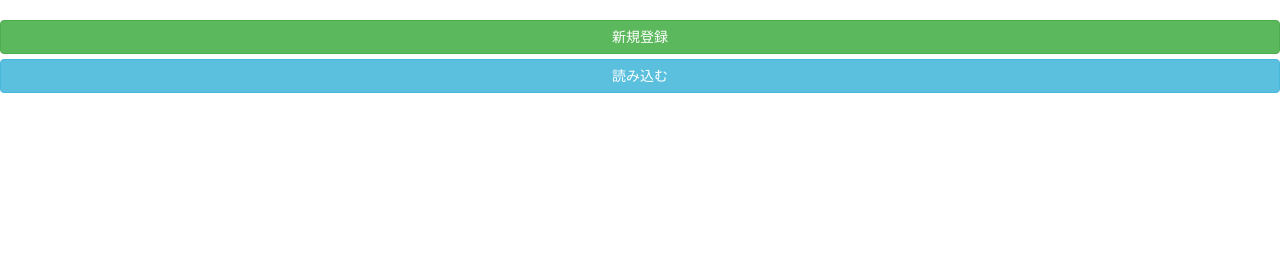
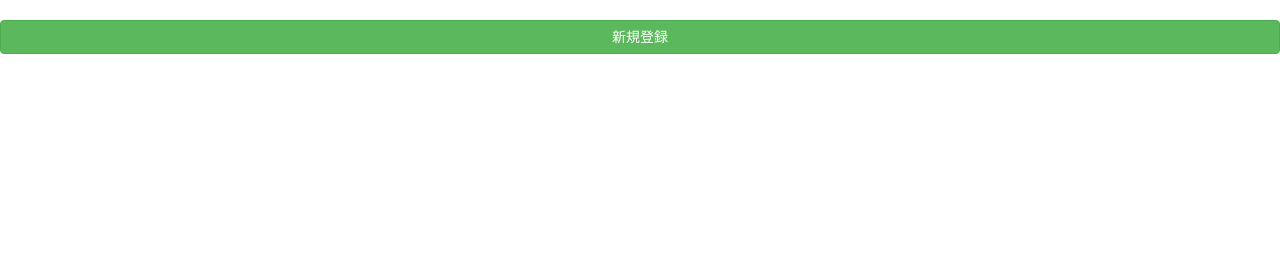
Before and after one commit to takapc/ClubSystem-new, a Flask app: page / in a window 1280 px wide. Shown: the part 39-300 px from the top of the page. Run offline with Flask 2, Linux system fonts and the light colour scheme; data that the repository does not hold is empty; some libraries are stand-ins or nearby versions.

Commit message:
delete 読み取り btn

```diff
--- a/server/templates/index.html
+++ b/server/templates/index.html
@@ -31,7 +31,6 @@ block title %}入退室管理画面{% endblock %} {% block navbar %}
     </tbody>
 </table>
 <button onclick="location.href='/name'" class="btn btn-success btn-default btn-block">新規登録</button>
-<button onclick="location.href='/handle'" class="btn btn-info btn-default btn-block">読み込む</button>
 <script>
     setInterval(() => {
         location.reload()
```
